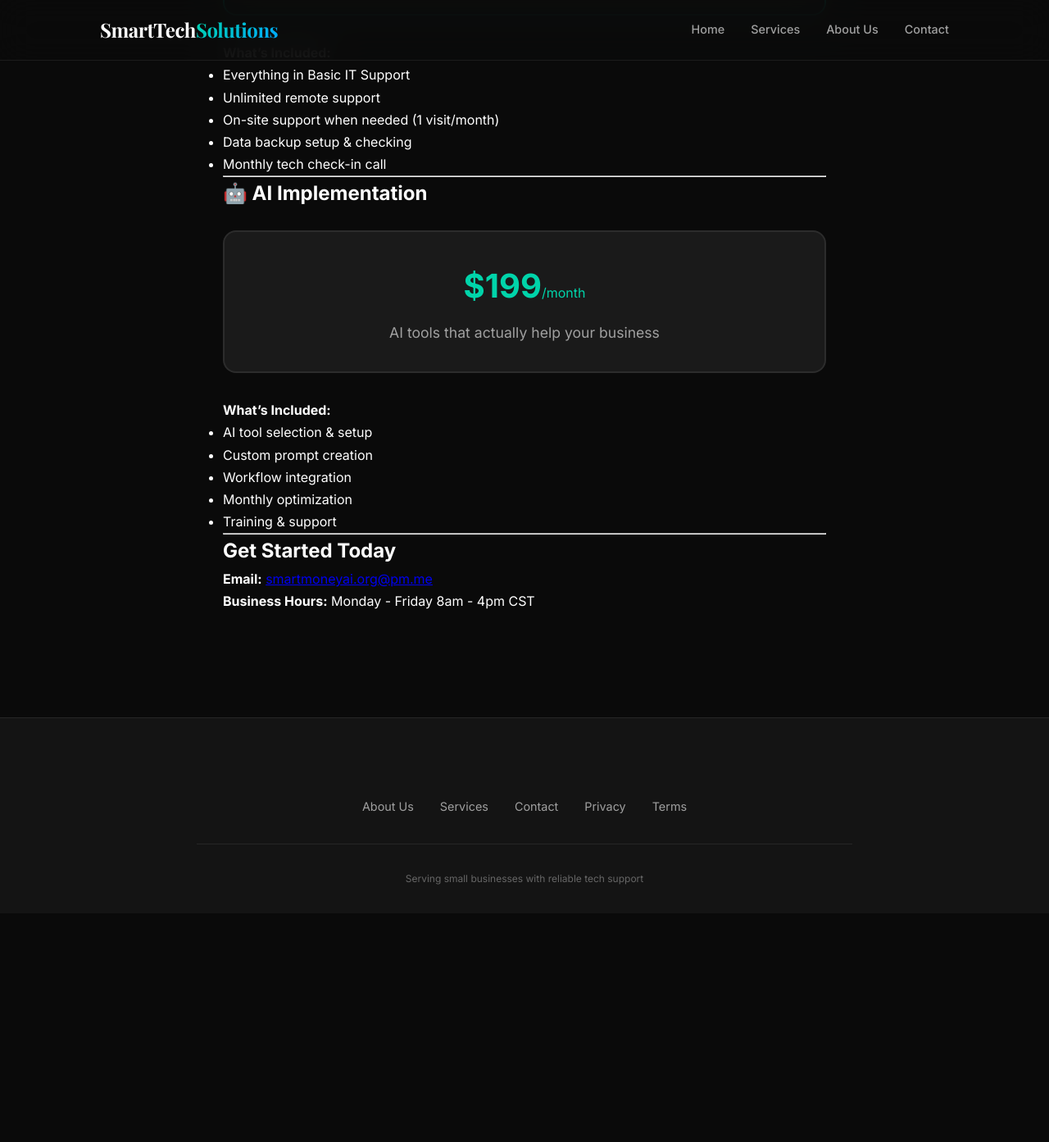
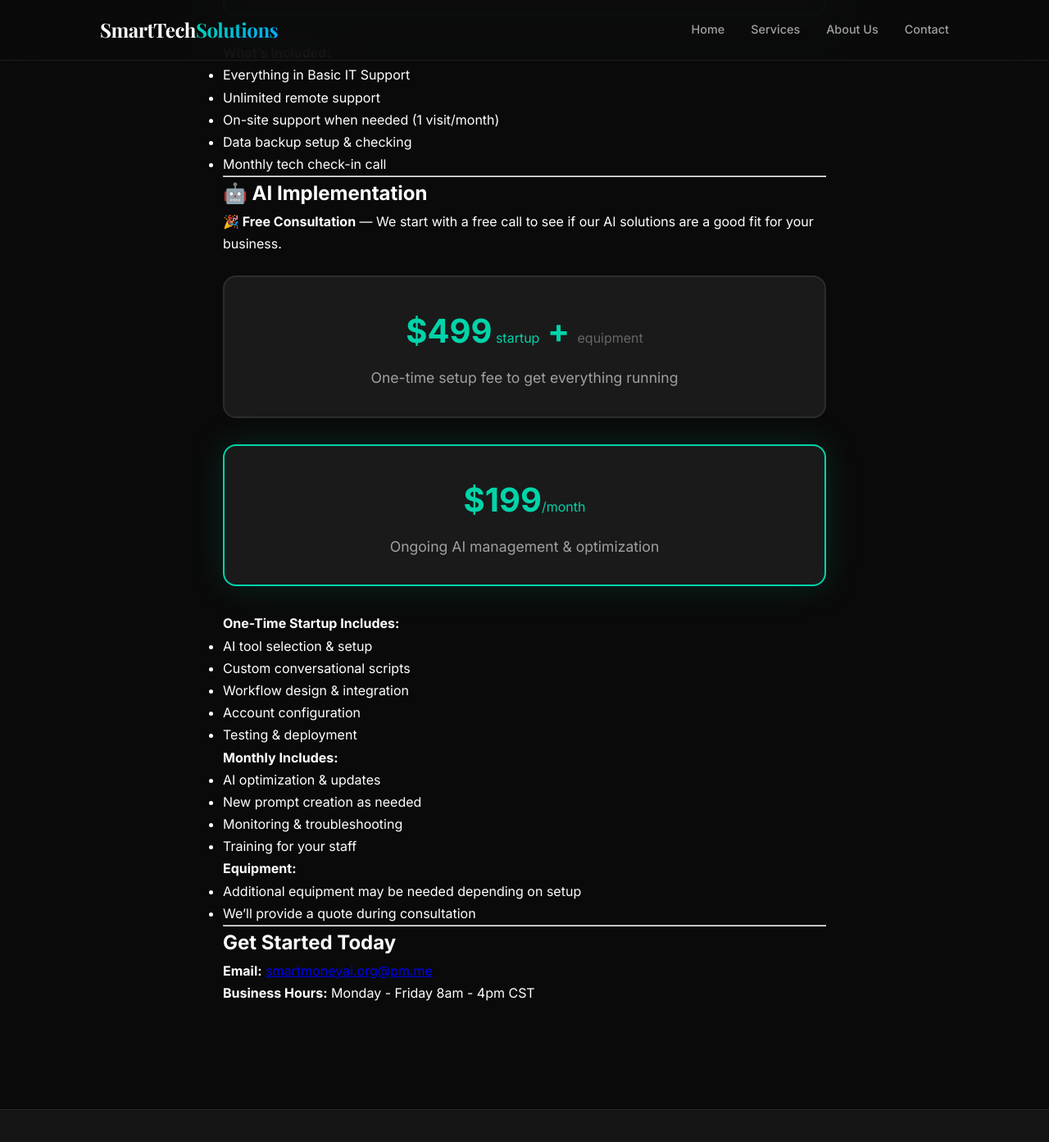
Before and after one commit to ThePaulBunyan/smartmoneyai, a Jekyll site: the page built from services.md, in a window 1280 px wide and 1400 px high, scrolled down 894 px. Shown: the top 1393 px of the window at 82% size. Built offline with Jekyll 4.4.1, drawn with Linux system fonts in a browser that asks for light colours; before the commit the page ends 2008 px from its top, so only the background shows below that.

Commit message:
Update AI section with startup fee and consultation

```diff
--- a/services.md
+++ b/services.md
@@ -43,17 +43,34 @@ Your trusted partner for IT support and AI solutions. We handle the tech so you
 
 ## 🤖 AI Implementation
 
+<p><strong>🎉 Free Consultation</strong> — We start with a free call to see if our AI solutions are a good fit for your business.</p>
+
 <div class="pricing-box">
-  <div class="price">$199<span>/month</span></div>
-  <p class="tagline">AI tools that actually help your business</p>
+  <div class="price">$499<span> startup</span> + <span class="equipment"> equipment</span></div>
+  <p class="tagline">One-time setup fee to get everything running</p>
 </div>
 
-**What's Included:**
+<div class="pricing-box featured">
+  <div class="price">$199<span>/month</span></div>
+  <p class="tagline">Ongoing AI management & optimization</p>
+</div>
+
+**One-Time Startup Includes:**
 - AI tool selection & setup
-- Custom prompt creation
-- Workflow integration
-- Monthly optimization
-- Training & support
+- Custom conversational scripts
+- Workflow design & integration
+- Account configuration
+- Testing & deployment
+
+**Monthly Includes:**
+- AI optimization & updates
+- New prompt creation as needed
+- Monitoring & troubleshooting
+- Training for your staff
+
+**Equipment:**
+- Additional equipment may be needed depending on setup
+- We'll provide a quote during consultation
 
 ---
 
```
